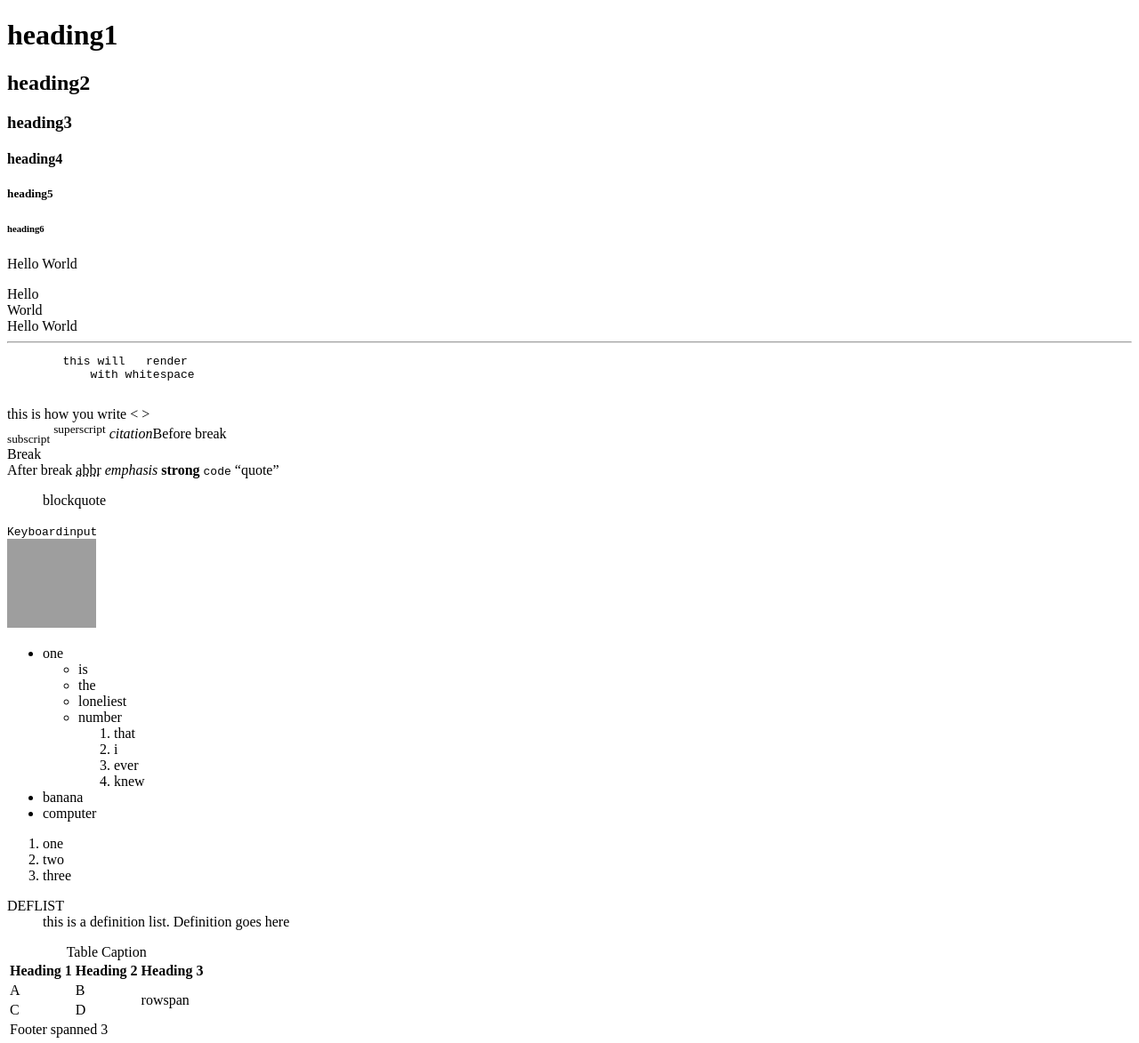
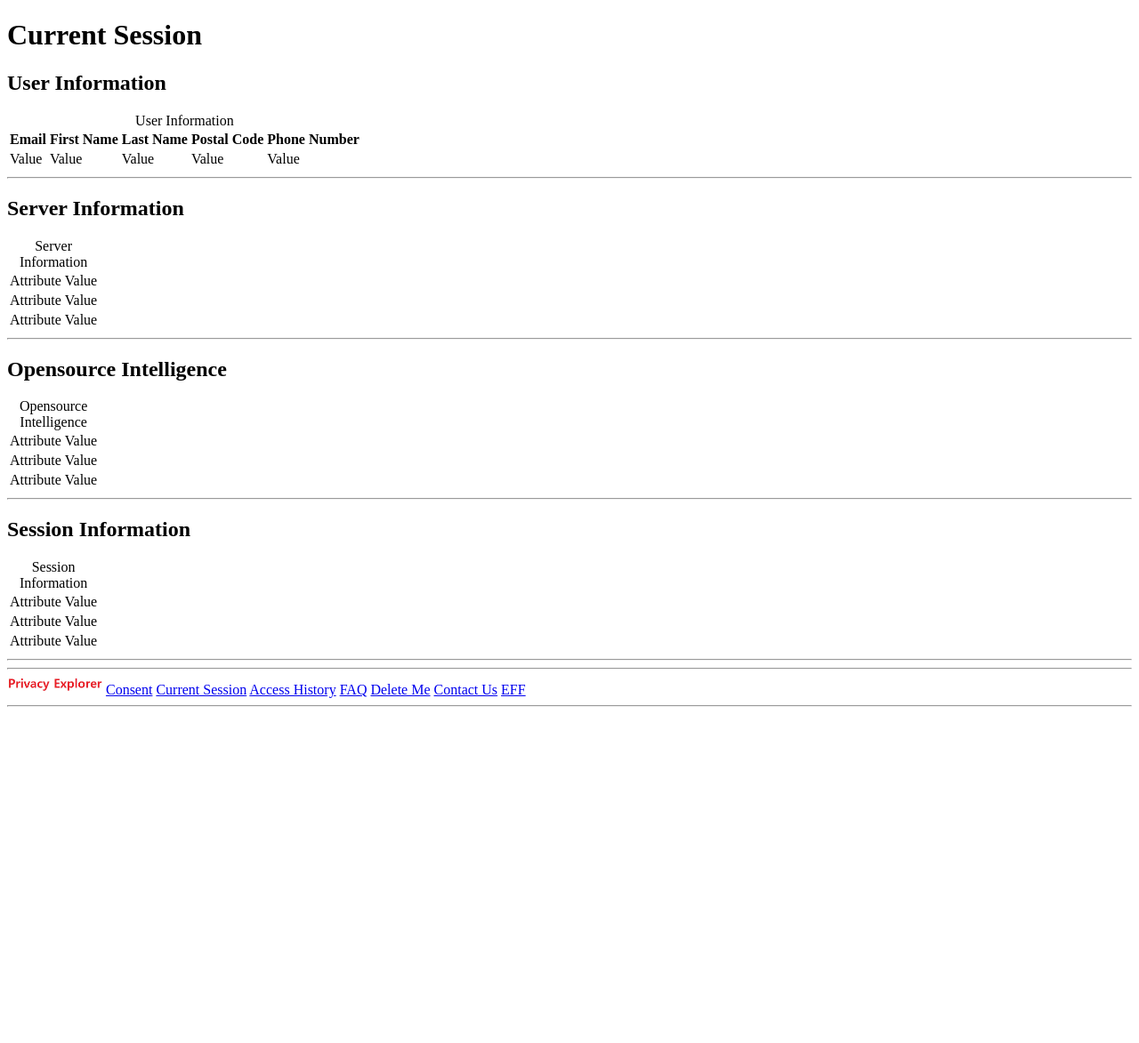
Before and after one commit to EightBITMIME/psychic-octo-engine, a plain HTML site: page Unit 2/Assignment 2/CurrentSession.html in a window 1280 px wide. Shown: the top 1173 px of the page at 89% size. After the commit the page ends 803 px from the top, so only its background shows below. Drawn offline with Linux system fonts and the light colour scheme; grey boxes are pictures that could not be loaded.

Commit message:
AccessHistory and CurrentSession completion

```diff
--- a/Unit 2/Assignment 2/CurrentSession.html
+++ b/Unit 2/Assignment 2/CurrentSession.html
@@ -4,7 +4,7 @@
     Comment Block
 -->
 <head>
-    <title>Template</title>
+    <title>Current Session</title>
     <meta name="Author" content="Dwayne Cyr" />
     <meta name="Description" content="Privacy Explorer"/>
     <meta name="Keywords" content="Privacy"/>
@@ -12,105 +12,95 @@
 </head>
 
 <body>
-    <div id="Headings">
-        <h1>heading1</h1>
-        <h2>heading2</h2>
-        <h3>heading3</h3>
-        <h4>heading4</h4>
-        <h5>heading5</h5>
-        <h6>heading6</h6>
-    </div>
-
-
-    <div id="samples">
-     <p>Hello World</p>
-     <div>Hello</div>
-     <div>World</div>
-     <span>Hello</span>
-     <span>World</span>
-     <hr />
-     <pre>
-        this will   render
-            with whitespace
-     </pre>
-     <div> this is how you write &lt; &gt;</div>
-     <sub>subscript</sub>
-     <sup>superscript</sup>
-     <cite>citation</cite>Before break
-     <br />Break<br />After break
-     <abbr title=abbreviation>abbr</abbr>
-     <em>emphasis</em>
-     <strong>strong</strong>
-     <code>code</code>
-     <q>quote</q>
-     <blockquote cite="https://www.google.com">blockquote</blockquote>
-     <kbd>Keyboardinput</kbd>
-    </div>
-
-    <div id="image" class="rightNav">
-        <img src="https://upload.wikimedia.org/wikipedia/en/a/a9/Example.jpg" alt="example image" height="100" width="100">
-    </div>
-
-
-    <div id="Lists">
-        <ul>
-            <li>one
-                <ul>
-                    <li>is</li>
-                    <li>the</li>
-                    <li>loneliest</li>
-                    <li>number
-                        <ol>
-                            <li>that</li>
-                            <li>i</li>
-                            <li>ever</li>
-                            <li>knew</li>
-                        </ol>
-                    </li>
-                </ul>
-            </li>
-            <li>banana</li>
-            <li>computer</li>
-        </ul>
-        <ol>
-            <li>one</li>
-            <li>two</li>
-            <li>three</li>
-        </ol>
-        <dl>
-            <dt>DEFLIST</dt>
-            <dd>this is a definition list. Definition goes here</dd>
-        </dl>
-
-        <div id="table">
-            <table>
-                <caption>Table Caption</caption>
+    <div id="TopSection">
+        <h1>Current Session</h1>
+        <h2>User Information</h2>
+        <table>
+                <caption>User Information</caption>
                 <thead>
                     <tr>
-                        <th> Heading 1</th>
-                        <th> Heading 2</th>
-                        <th> Heading 3</th>
+                        <th> Email </th>
+                        <th> First Name </th>
+                        <th> Last Name </th>
+                        <th> Postal Code </th>
+                        <th> Phone Number </th>
                     </tr>
                 </thead>
                 <tbody>
                     <tr>
-                        <td>A</td>
-                        <td>B</td>
-                        <td rowspan="2">rowspan</td>
+                        <td>Value</td>
+                        <td>Value</td>
+                        <td>Value</td>
+                        <td>Value</td>
+                        <td>Value</td>
+                </tbody>
+            </table>
+            <hr />
+    </div>
+    <div id="ServerInfo">
+        <h2> Server Information</h2>
+        <table>
+            <caption>Server Information</caption>
+            <tbody>
+                <tr>
+                    <td>Attribute</td>
+                    <td>Value</td>
+                </tr>
+                <tr>
+                        <td>Attribute</td>
+                        <td>Value</td>
+                </tr>
+                <tr>
+                        <td>Attribute</td>
+                        <td>Value</td>
+                </tr>
+            </tbody>
+        </table>
+        <hr />
+    </div>
+    <div id="OSINT">
+            <h2> Opensource Intelligence</h2>
+            <table>
+                <caption>Opensource Intelligence</caption>
+                <tbody>
+                    <tr>
+                        <td>Attribute</td>
+                        <td>Value</td>
                     </tr>
                     <tr>
-                        <td>C</td>
-                        <td>D</td>
+                            <td>Attribute</td>
+                            <td>Value</td>
+                    </tr>
+                    <tr>
+                            <td>Attribute</td>
+                            <td>Value</td>
                     </tr>
                 </tbody>
-                <tfoot>
+            </table>
+            <hr />
+        </div>
+        <div id="Session">
+                <h2> Session Information</h2>
+                <table>
+                    <caption>Session Information</caption>
+                    <tbody>
                         <tr>
-                            <td colspan="3">Footer spanned 3</td>
+                            <td>Attribute</td>
+                            <td>Value</td>
                         </tr>
-                </tfoot>
-            </table>
-        </div>
-    </div>
+                        <tr>
+                                <td>Attribute</td>
+                                <td>Value</td>
+                        </tr>
+                        <tr>
+                                <td>Attribute</td>
+                                <td>Value</td>
+                        </tr>
+                    </tbody>
+                </table>
+                <hr />
+            </div>
+
 
     <!--This my standard page navigation-->
     <div id="pagenav">
```
Also changed, not shown: Unit 2/Assignment 2/AccessHistory.html (added, +95 -0 lines), Unit 2/Assignment 2/Consent.html (+1 -1 lines), Unit 2/Assignment 2/diary.txt.
